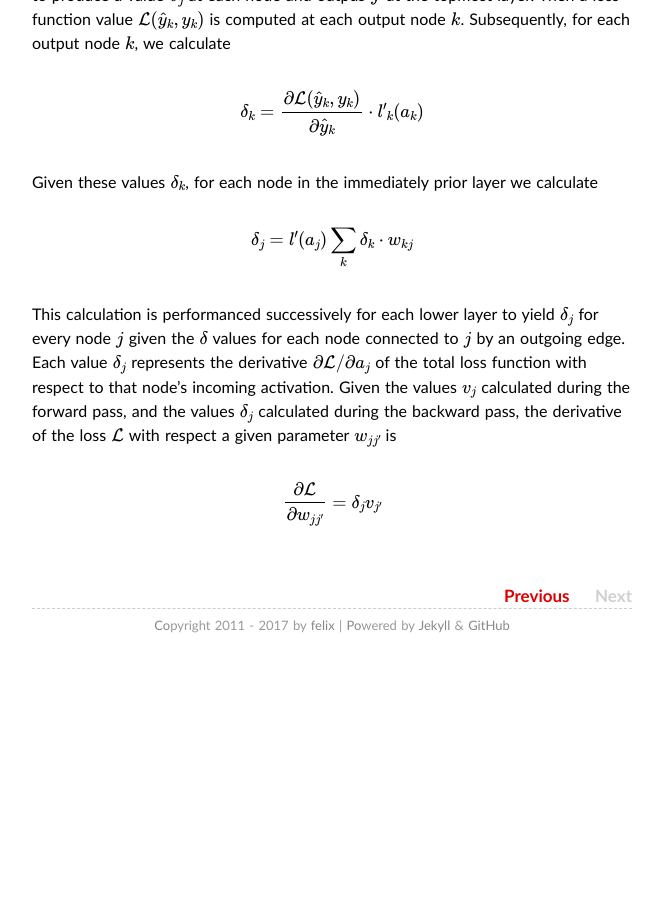
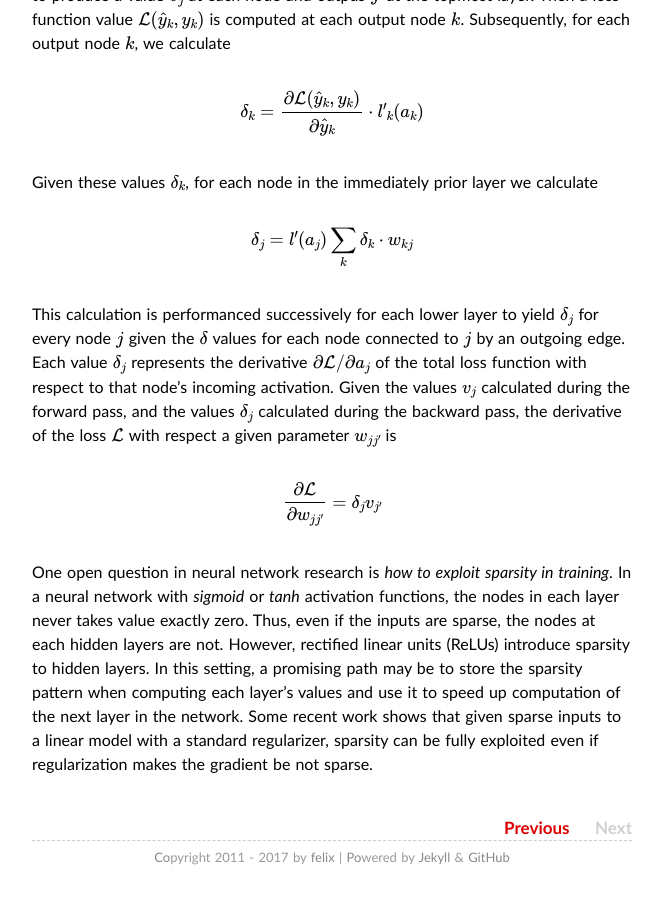
Before and after one commit to hezila/hezila.github.io, a Jekyll site: the page built from _posts/2017-09-20-rnn-review.md, in a window 1280 px wide and 900 px high, scrolled down 2201 px. Shown: the whole window, without its empty margins (308-971 px from the left). Built offline with Jekyll 4.4.1, drawn with Linux system fonts in a browser that asks for light colours; some web fonts are replaced; formulas are drawn with MathJax 3; comment, search, counter and statistics services are not loaded; before the commit the page ends 2869 px from its top, so only the background shows below that.

Commit message:
additnally update rnn review post

```diff
--- a/_posts/2017-09-20-rnn-review.md
+++ b/_posts/2017-09-20-rnn-review.md
@@ -86,3 +86,5 @@ This calculation is performanced successively for each lower layer to yield $$\d
 \begin{equation}
 \frac{\partial\mathcal{L}}{\partial w_{jj'}} = \delta_j v_{j'}
 \end{equation}
+
+One open question in neural network research is *how to exploit sparsity in training*. In a neural network with *sigmoid* or *tanh* activation functions, the nodes in each layer never takes value exactly zero. Thus, even if the inputs are sparse, the nodes at each hidden layers are not. However, rectified linear units (ReLUs) introduce sparsity to hidden layers. In this setting, a promising path may be to store the sparsity pattern when computing each layer's values and use it to speed up computation of the next layer in the network. Some recent work shows that given sparse inputs to a linear model with a standard regularizer, sparsity can be fully exploited even if regularization makes the gradient be not sparse.
```
